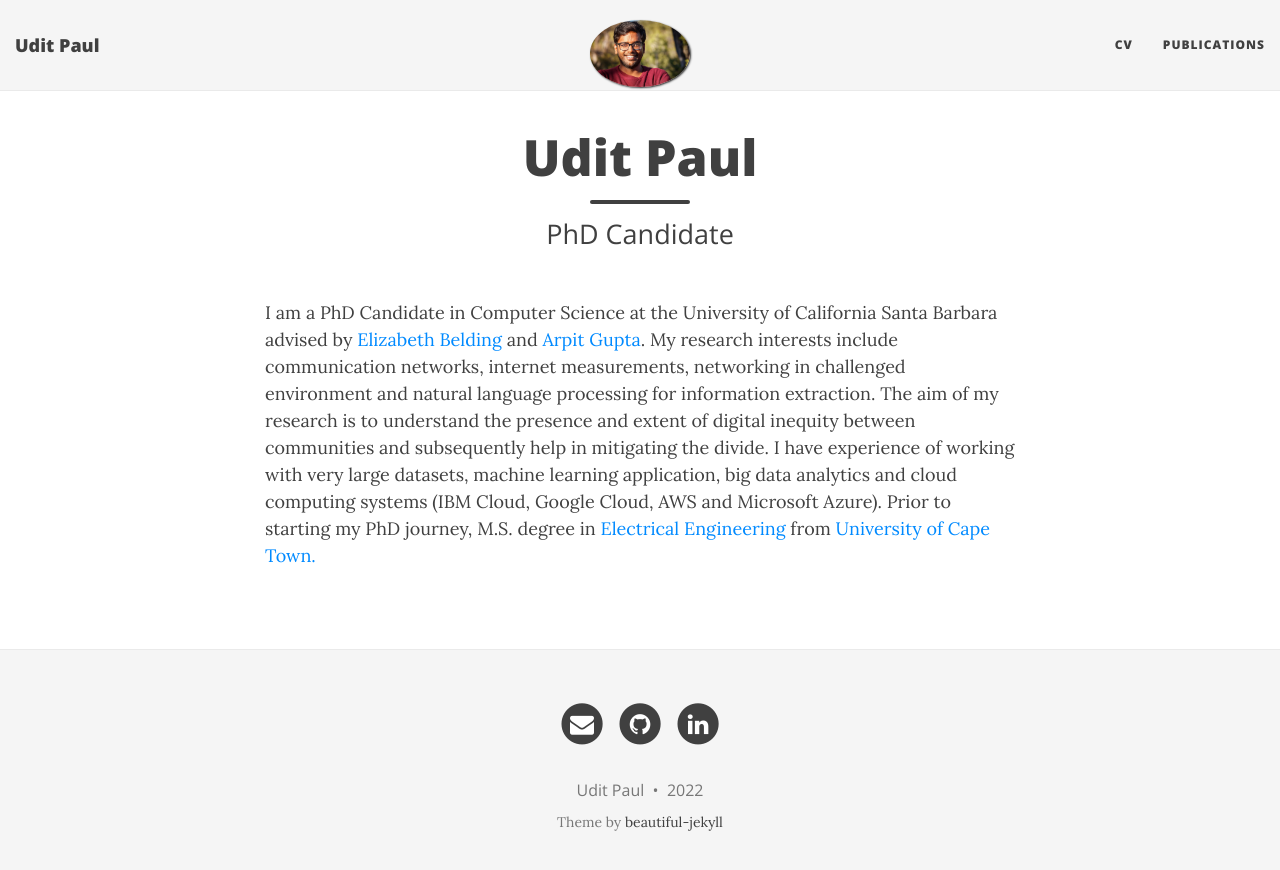
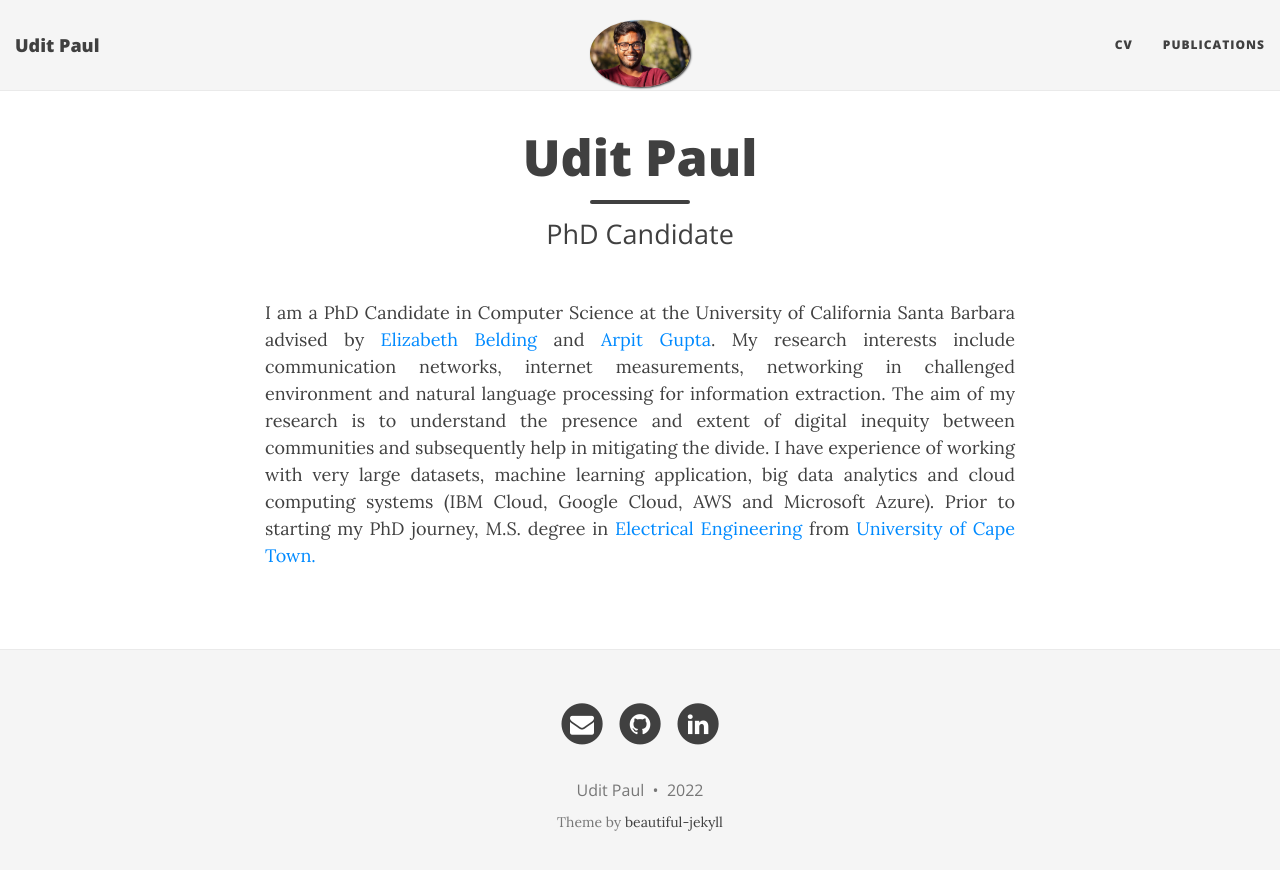
Before and after one commit to u-paul/u-paul.github.io, a Jekyll site: the page built from index.html, in a window 1280 px wide. Shown: the top 870 px of the page. Built offline with Jekyll 4.4.1, drawn with Linux system fonts in a browser that asks for light colours; nearby versions of some CDN libraries; the list of posts is cut into pages by our own code.

Commit message:
changed alignment justify

```diff
--- a/index.html
+++ b/index.html
@@ -5,7 +5,7 @@ subtitle: PhD Candidate
 use-site-title: true
 ---
 
-<p align="left">I am a PhD Candidate in Computer Science at the University of California Santa Barbara advised by <a href="https://ebelding.cs.ucsb.edu/" target="_blank" rel="noopener noreferrer">Elizabeth Belding</a>
+<p align="justify">I am a PhD Candidate in Computer Science at the University of California Santa Barbara advised by <a href="https://ebelding.cs.ucsb.edu/" target="_blank" rel="noopener noreferrer">Elizabeth Belding</a>
   and <a href="https://sites.cs.ucsb.edu/~arpitgupta/" target="_blank" rel="noopener noreferrer">Arpit Gupta</a>.
   My research interests include communication networks, internet measurements, networking in challenged environment and natural language processing for information extraction.
   The aim of my research is to understand the presence and extent of digital inequity between communities and subsequently help in mitigating the divide. I have experience of working with very large datasets,
```
